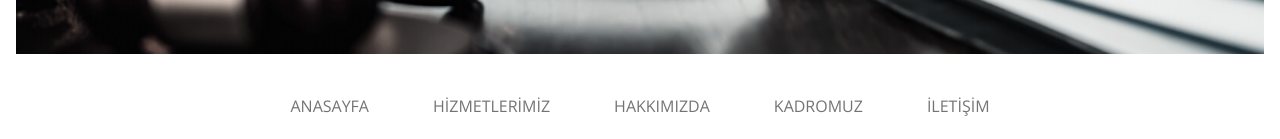
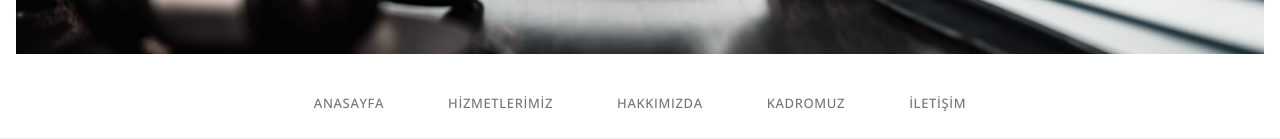
Before and after one commit to recepdemrci/legal-consultancy-app, a React (Create React App) app: page / in a window 1280 px wide. Shown: the part 730-869 px from the top of the page. Built offline with nearby package versions, Linux system fonts and the light colour scheme.

Commit message:
Navbar css was added

```diff
--- a/public/styles.css
+++ b/public/styles.css
@@ -46,7 +46,6 @@ body {
   letter-spacing: 0.2rem;
 }
 
-
 /* Side butons */
 .home-container a {
   color: white;
@@ -73,3 +72,19 @@ body {
   bottom: 15%;
   left: -0.8em;
 }
+
+/* Navbar */
+.navbar {
+  background-color: white;
+  border-bottom: 1px solid rgba(0,0,0,0.075);
+}
+
+.nav-link:hover {
+  color: #126E82
+}
+
+.navbar-nav > li {
+  font-size: small;
+  font-weight: 500;
+  letter-spacing: .05em;
+}
```
